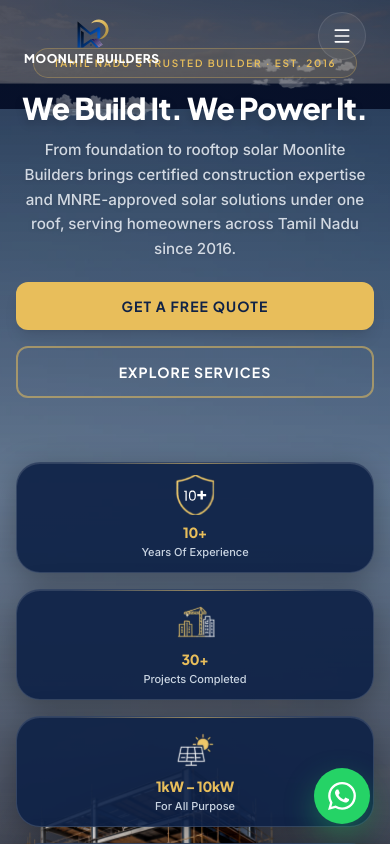
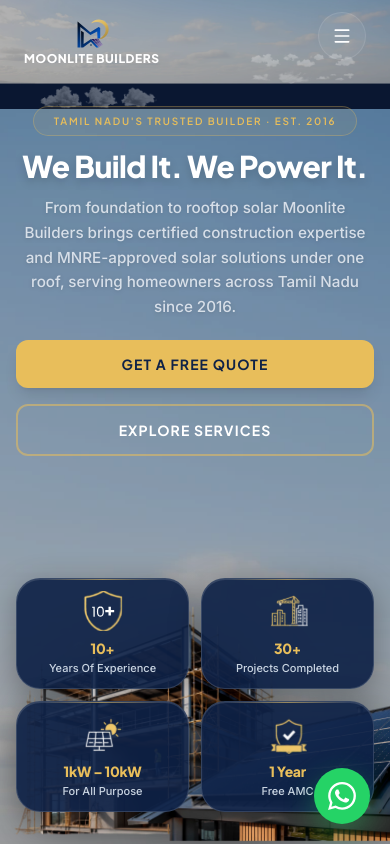
Before and after one commit to moonlitebuilders/moolitebuilders, a React (Vite) app: page / in a window 390 px wide. Shown: the top 844 px of the page. Built offline with nearby package versions, Linux system fonts and the light colour scheme.

Commit message:
fix(hero): replace dark slate gradient with uniform black tint and update mobile feature cards to stack into 2 columns

```diff
--- a/src/components/Hero.tsx
+++ b/src/components/Hero.tsx
@@ -272,7 +272,7 @@
 
       {/* ── LAYER 1 — Single Uniform Backdrop Gradient for Legibility ── */}
       <div
-        className="absolute inset-0 z-[1] bg-gradient-to-b from-slate-950/70 via-slate-900/50 to-slate-950/80 pointer-events-none"
+        className="absolute inset-0 z-[1] bg-black/30 pointer-events-none"
         aria-hidden="true"
       />
 
@@ -501,9 +501,9 @@
         </div>
       </motion.div>
 
-      {/* ── Feature Cards Grid — Mobile (1-col), Tablet (2-col), Desktop (4-col) ── */}
+      {/* ── Feature Cards Grid — Mobile (2-col), Tablet (2-col), Desktop (4-col) ── */}
       <div
-        className="relative z-[30] w-full max-w-7xl mx-auto px-4 sm:px-6 lg:px-8 pb-8 pt-4 grid grid-cols-1 sm:grid-cols-2 lg:grid-cols-4 gap-4 sm:gap-6"
+        className="relative z-[30] w-full max-w-7xl mx-auto px-4 sm:px-6 lg:px-8 pb-8 pt-4 grid grid-cols-2 lg:grid-cols-4 gap-3 sm:gap-4 md:gap-6"
         role="list"
         aria-label="Key achievements and credentials"
       >
```
